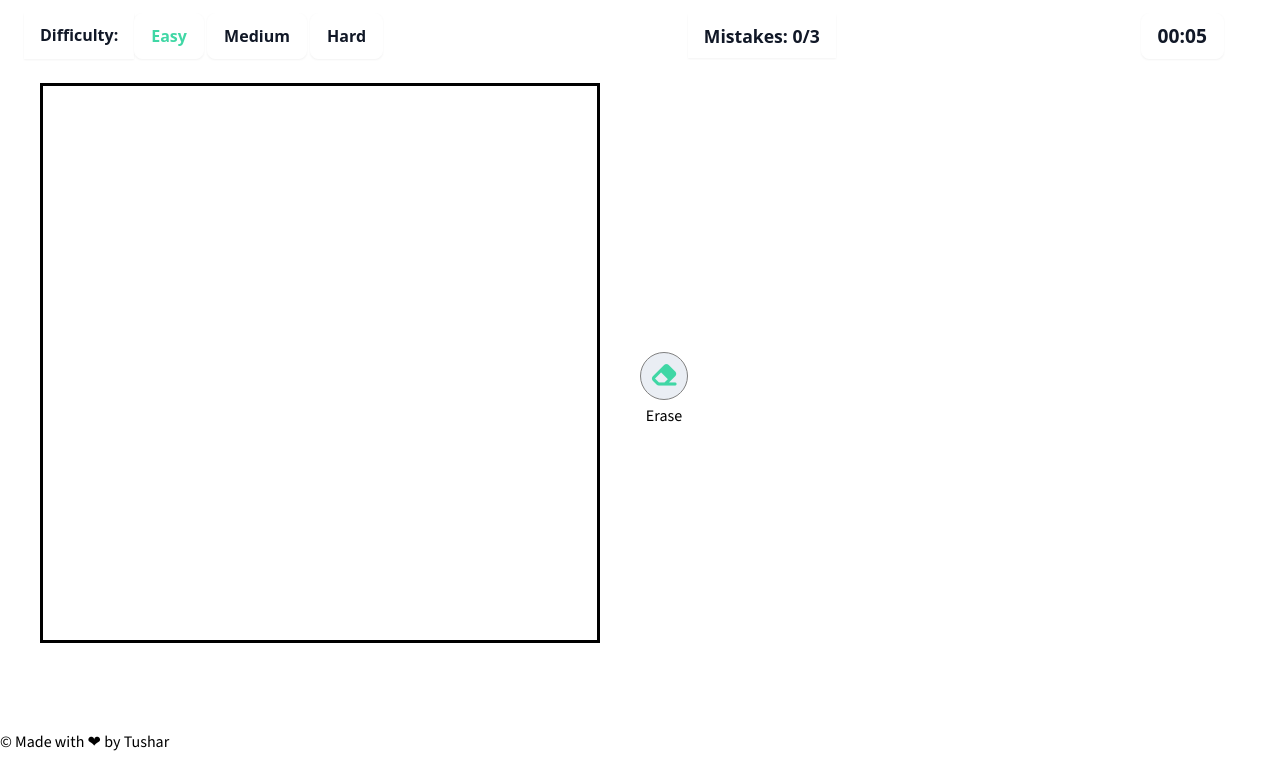
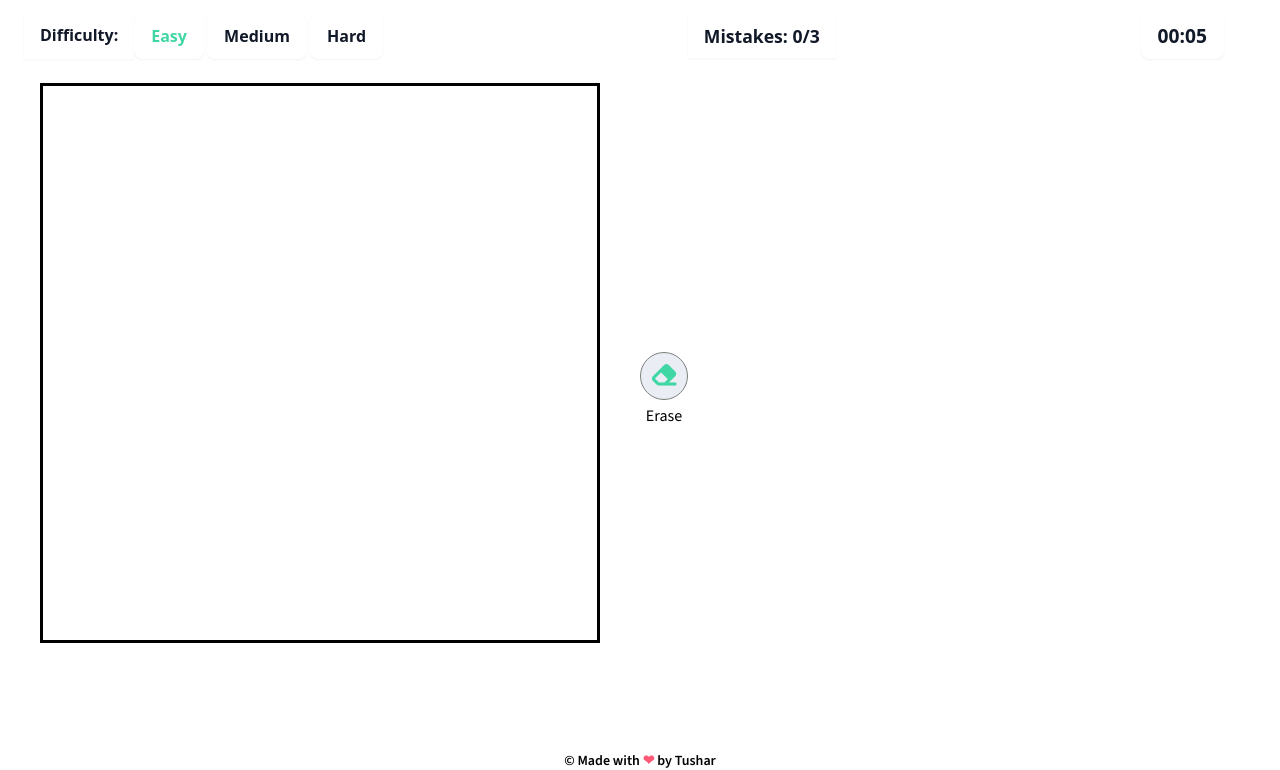
Before and after one commit to Tushar227/Sudoku-Game, a plain HTML site: page index.html in a window 1280 px wide. Shown: the part 69-839 px from the top of the page. Drawn offline with nearby package versions, Linux system fonts and the light colour scheme; no server answers.

Commit message:
Update styles.css

```diff
--- a/styles.css
+++ b/styles.css
@@ -383,3 +383,19 @@ body {
   position: relative;
   top: 0.2em;
 }
+
+
+footer {
+  margin-top: 20px;
+  text-align: center;
+}
+
+footer p {
+  font-size: 14px;
+  font-weight: bold;
+  color: black;
+}
+
+.heart {
+  color: rgb(255, 89, 117);
+}
```
